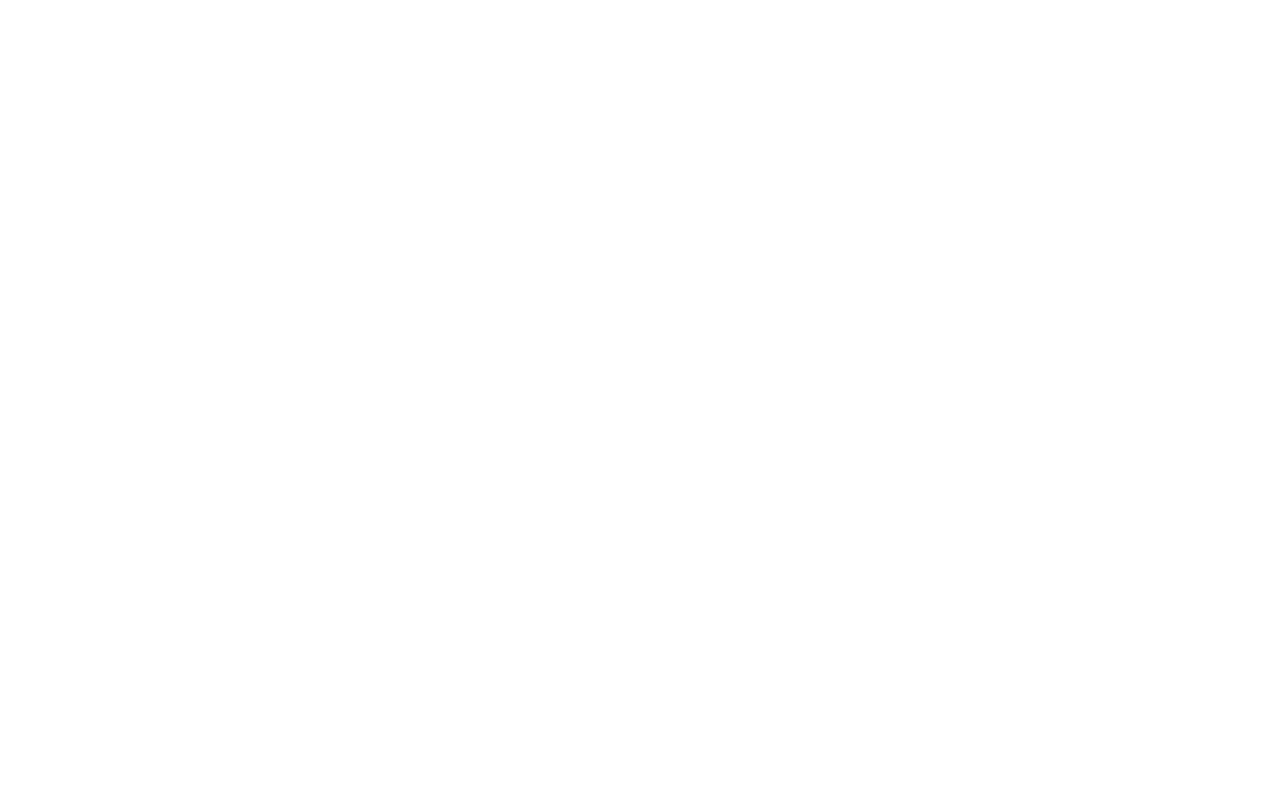
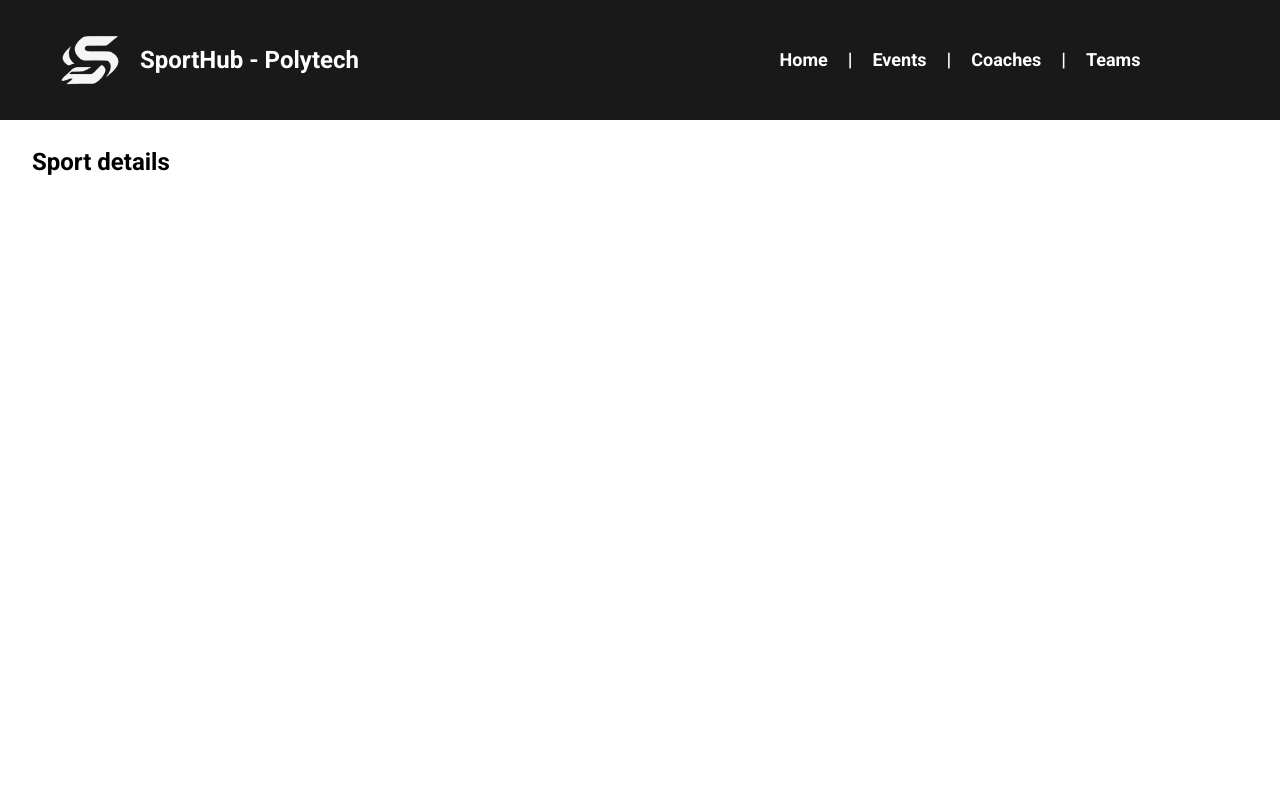
Before and after one commit to Pankratik19/Polytech-SportHub, an Angular app: page /sport-details in a window 1280 px wide. Before the commit this address led to /. Shown: the top 800 px of the page. Built offline with nearby package versions, Linux system fonts and the light colour scheme.

Commit message:
R-18 add button transition

```diff
--- a/src/app/main-page/main-page.component.html
+++ b/src/app/main-page/main-page.component.html
@@ -2,6 +2,6 @@
   <div class="card-container" *ngFor="let sport of sports">
     <img src="" alt="" />
     <h1>{{ sport.name }}</h1>
-    <button>Details</button>
+    <button [routerLink]="['/sport-details']">Details</button>
   </div>
 </div>
--- a/src/app/main-page/main-page.component.ts
+++ b/src/app/main-page/main-page.component.ts
@@ -2,11 +2,12 @@ import { Component } from '@angular/core';
 import { CommonModule } from '@angular/common';
 import { Sport } from '../sports/sport';
 import { SportService } from '../sports/sports.service';
+import { RouterModule } from '@angular/router';
 
 @Component({
   selector: 'app-main-page',
   standalone: true,
-  imports: [CommonModule],
+  imports: [CommonModule,RouterModule],
   templateUrl: './main-page.component.html',
   styleUrl: './main-page.component.scss',
 })
--- /dev/null
+++ b/src/app/sport-details/sport-details.component.html
@@ -0,0 +1 @@
+<h1>Sport details</h1>
```
Also changed, not shown: src/app/app.routes.ts (+5 -3 lines), src/app/sport-details/sport-details.component.ts (added, +12 -0 lines), src/app/sport-details/sport-details.component.scss (added).
